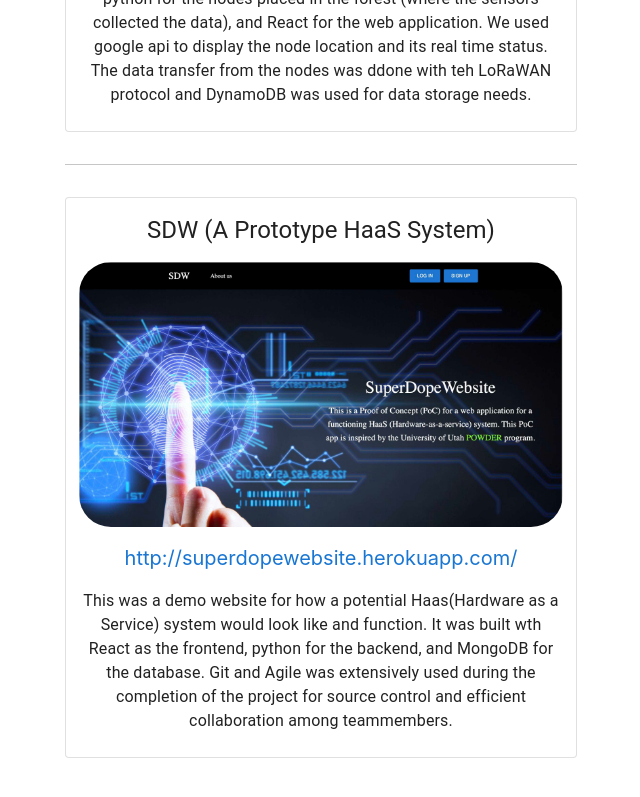
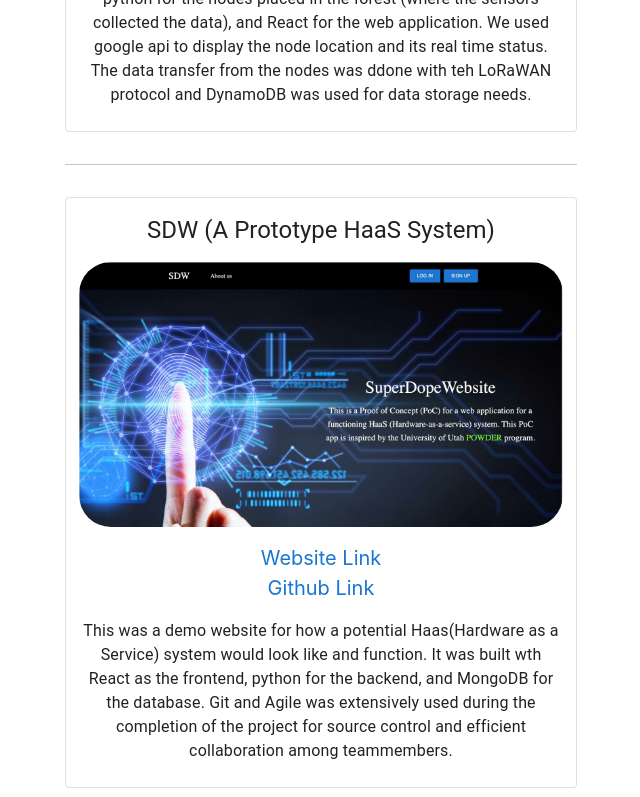
Before and after one commit to ZohanM/ZohanM.github.io, a React (Create React App) app: page / in a window 1280 px wide. Shown: the part 2463-3260 px from the top of the page, without its empty margins (319-959 px from the left). Built offline with nearby package versions, Linux system fonts and the light colour scheme; the HTML template or start-up script is replaced by a standard one.

Commit message:
Fixed resizing issue where component would got out of window

```diff
--- a/src/components/Projects.js
+++ b/src/components/Projects.js
@@ -20,17 +20,27 @@ function ProjectCard({project}){
                 component={"img"}
                 image={project["image_path"]}
                 alt={project["title"]}
-                sx={{maxWidth: "95%", ml: "auto", mr: "auto", borderRadius: 8}}
+                sx={{maxWidth: "95%", mx:"auto", borderRadius: 8}}
             />
             <CardContent>
-                <Link
-                    href={project["link"]}
+                {project.websiteLink !== "" && <Link
+                    href={project["websiteLink"]}
                     underline={"hover"}
                     target="_blank"
                     rel="noreferrer"
                     fontSize={"1.25rem"}
                 >
-                    {project["link"]}
+                    Website Link
+                </Link>}
+                {project.websiteLink !== "" && <br />}
+                <Link
+                    href={project["gitLink"]}
+                    underline={"hover"}
+                    target="_blank"
+                    rel="noreferrer"
+                    fontSize={"1.25rem"}
+                >
+                    Github Link
                 </Link>
                 <Typography
                     mt={2}
@@ -43,10 +53,11 @@ function ProjectCard({project}){
     );
 }
 
-function projectElem(title, link, description, image_path){
+function projectElem(title, gitLink, websiteLink, description, image_path){
     return {
         "title": title,
-        "link": link,
+        "gitLink": gitLink,
+        "websiteLink": websiteLink,
         "description": description,
         "image_path": image_path
     };
@@ -55,10 +66,12 @@ function projectElem(title, link, description, image_path){
 function addProjects(projectList){
     const artemisSystem = projectElem("Artemis Observation System (An Embedded Forest Fire Detection System)",
     "http://github.com/LoRaWAN-Forest-Fire-Detection",
+    "",
     "This was an embedded system project with a web application component for an easier access to data for the users. the aim of this project was to build a system to detect fire in remote locations without access to wifi. This project was built with python for the nodes placed in the forest (where the sensors collected the data), and React for the web application. We used google api to display the node location and its real time status. The data transfer from the nodes was ddone with teh LoRaWAN protocol and DynamoDB was used for data storage needs.",
     "images/artemis.png");
 
     const sdw = projectElem("SDW (A Prototype HaaS System)",
+    "https://github.com/SuperDopeWebsiteTeam",
     "http://superdopewebsite.herokuapp.com/",
     "This was a demo website for how a potential Haas(Hardware as a Service) system would look like and function. It was built wth React as the frontend, python for the backend, and MongoDB for the database. Git and Agile was extensively used during the completion of the project for source control and efficient collaboration among teammembers.",
     "images/sdw.jpg");
```
